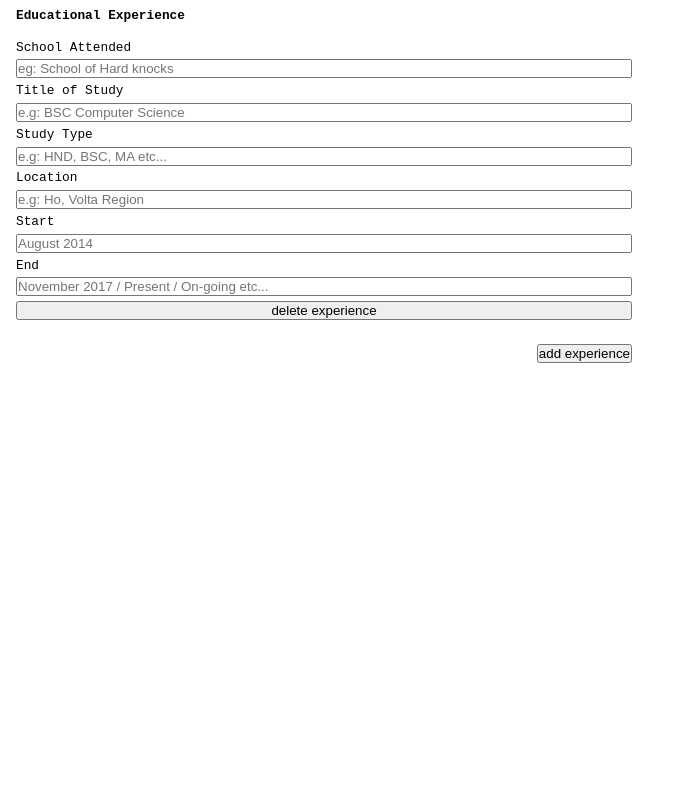
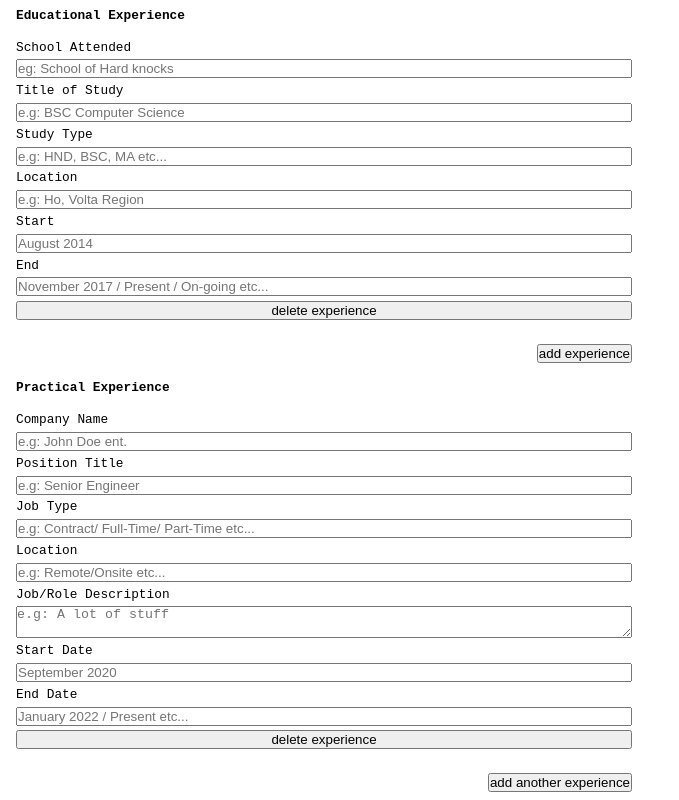
Before and after one commit to kafui4k/cv-project, a React (Create React App) app: page / in a window 1280 px wide. Shown: the part 336-1136 px from the top of the page, without its empty margins (0-679 px from the left). Before the commit the page ends 816 px from the top, so only its background shows below. Built offline with nearby package versions, Linux system fonts and the light colour scheme.

Commit message:
fixing preview of Work Experience data in PreviewForm component, with updating Form Component with workExperienceDetails state object

```diff
--- a/src/components/Form.js
+++ b/src/components/Form.js
@@ -1,7 +1,7 @@
 import React, { Component } from 'react';
 import Personal from './forms/Personal';
 import Educational from './forms/Educational';
-// import Practical from './forms/Practical';
+import Practical from './forms/Practical';
 import PreviewForm from './PreviewForm';
 
 class Form extends Component {
@@ -27,6 +27,18 @@ class Form extends Component {
           start: '',
           end: '',
           location: ''
+        }
+      ],
+      workExperienceDetails: [
+        {
+          id: Math.floor(Math.random() * 0 + 1),
+          companyName: '',
+          positionTitle: '',
+          jobType: '',
+          location: '',
+          jobDescription: '',
+          startDate: '',
+          endDate: ''
         }
       ]
     };
@@ -75,6 +87,44 @@ class Form extends Component {
     });
   };
 
+  handleWorkExperienceFormChange = (e, id) => {
+    const newWorkExperiences = this.state.workExperienceDetails.map(
+      (workExperienceDetail) => {
+        if (id === workExperienceDetail.id) {
+          return { ...workExperienceDetail, [e.target.name]: e.target.value };
+        }
+        return workExperienceDetail;
+      }
+    );
+    this.setState({ workExperienceDetails: newWorkExperiences });
+  };
+
+  addNewWorkExperience = () => {
+    this.setState((prevState) => ({
+      workExperienceDetails: [
+        ...prevState.workExperienceDetails,
+        {
+          id: this.state.workExperienceDetails.length + 1,
+          companyName: '',
+          positionTitle: '',
+          jobType: '',
+          location: '',
+          jobDescription: '',
+          startDate: '',
+          endDate: ''
+        }
+      ]
+    }));
+  };
+
+  handleDeleteWorkExperience = (id) => {
+    this.setState({
+      workExperienceDetails: this.state.workExperienceDetails.filter(
+        (workExperience) => workExperience.id !== id
+      )
+    });
+  };
+
   handleFormSubmit = () => {
     console.log(this.state.biodata);
   };
@@ -102,7 +152,14 @@ class Form extends Component {
                 this.handleRemoveEducationalExperience
               }
             />
-            {/* <Practical /> */}
+            <Practical
+              workExperienceDetails={this.state.workExperienceDetails}
+              handleWorkExperienceFormChange={
+                this.handleWorkExperienceFormChange
+              }
+              addNewWorkExperience={this.addNewWorkExperience}
+              handleDeleteWorkExperience={this.handleDeleteWorkExperience}
+            />
             {/* <button
               className="form_fields_wrapper___button"
               onClick={this.handleFormSubmit}
@@ -114,6 +171,7 @@ class Form extends Component {
         <PreviewForm
           data={this.state.biodata}
           educationalDetails={this.state.educationalDetails}
+          workExperienceDetails={this.state.workExperienceDetails}
         />
       </div>
     );
--- a/src/components/PreviewForm.js
+++ b/src/components/PreviewForm.js
@@ -2,8 +2,8 @@ import React from 'react';
 
 export default function PreviewForm({
   data,
-  educationalDetails
-  //   workExperiences
+  educationalDetails,
+  workExperienceDetails
 }) {
   return (
     <section>
@@ -45,27 +45,28 @@ export default function PreviewForm({
           </div>
         ))}
 
-      {/* {workExperiences &&
       <h3 className="profile___work___wrapper">Practical Experience</h3>
-            workExperiences.map((workExp, i) => (
-              <div key={i + 1}>
+      {workExperienceDetails &&
+        workExperienceDetails.map((workExperienceDetail) => (
+          <div key={workExperienceDetail.id}>
             <div className="profile-work">
-                  <h3>{workExp.positionTitle}</h3>
-                  <h3>{workExp.companyName}</h3>
+              <h3>{workExperienceDetail.positionTitle}</h3>
+              <h3>{workExperienceDetail.companyName}</h3>
               <h3>
-                    {workExp.startDate} - {workExp.endDate}
+                {workExperienceDetail.startDate} -{' '}
+                {workExperienceDetail.endDate}
               </h3>
             </div>
             <div>
               <span>
-                    {workExp.location} | {workExp.jobType}
+                {workExperienceDetail.location} | {workExperienceDetail.jobType}
               </span>
               <ul>
-                    <li>{workExp.jobDescription}</li>
+                <li>{workExperienceDetail.jobDescription}</li>
               </ul>
             </div>
           </div>
-            ))} */}
+        ))}
     </section>
   );
 }
--- a/src/components/forms/Practical.js
+++ b/src/components/forms/Practical.js
@@ -1,67 +1,23 @@
-import React, { useState } from 'react';
+import React from 'react';
 import PracticalItem from './PracticalItem';
 
-function Practical() {
-  const [workExperiences, setWorkExperiences] = useState([
-    {
-      id: Math.floor((Math.random() * 100) / 2),
-      companyName: '',
-      positionTitle: '',
-      jobType: '',
-      location: '',
-      jobDescription: '',
-      startDate: '',
-      endDate: ''
-    }
-  ]);
-
-  const handleWorkExperienceFormChange = (e, id) => {
-    const newWorkExperiences = workExperiences.map((workExperience) => {
-      if (id === workExperience.id) {
-        return { ...workExperience, [e.target.name]: e.target.value };
-      }
-      return workExperience;
-    });
-    setWorkExperiences(newWorkExperiences);
-  };
-
-  const addNewWorkExperience = () => {
-    setWorkExperiences([
-      ...workExperiences,
-      {
-        id: Math.floor((Math.random() * 100) / 2),
-        companyName: '',
-        positionTitle: '',
-        jobType: '',
-        location: '',
-        jobDescription: '',
-        startDate: '',
-        endDate: ''
-      }
-    ]);
-  };
-
-  const handleDeleteWorkExperience = (id) => {
-    setWorkExperiences(
-      workExperiences.filter((workExperience) => workExperience.id !== id)
-    );
-  };
-
+function Practical({
+  workExperienceDetails,
+  handleWorkExperienceFormChange,
+  addNewWorkExperience,
+  handleDeleteWorkExperience
+}) {
   return (
     <div className="practical_experience_wrapper">
       <h4 className="pinfo___title">Practical Experience</h4>
-      {workExperiences.map((workExp) => {
+      {workExperienceDetails.map((workExperienceDetail) => {
         return (
-          <>
-            <PracticalItem
-              key={workExp.id}
-              experience={workExp}
-              onChange={handleWorkExperienceFormChange}
-            />
-            <button onClick={() => handleDeleteWorkExperience(workExp.id)}>
-              delete experience
-            </button>
-          </>
+          <PracticalItem
+            key={workExperienceDetail.id}
+            workexperiencedetail={workExperienceDetail}
+            handleWorkExperienceFormChange={handleWorkExperienceFormChange}
+            handleDeleteWorkExperience={handleDeleteWorkExperience}
+          />
         );
       })}
       <div className="practical___experience___wrapper___buttons">
--- a/src/components/forms/PracticalItem.js
+++ b/src/components/forms/PracticalItem.js
@@ -2,7 +2,11 @@ import React from 'react';
 import Input from '../Input';
 import TextArea from '../TextArea';
 
-function PracticalItem({ experience, onChange }) {
+function PracticalItem({
+  workexperiencedetail,
+  handleWorkExperienceFormChange,
+  handleDeleteWorkExperience
+}) {
   return (
     <section className="practical___experience___form_fields">
       <label htmlFor="companyName">Company Name</label>
@@ -10,8 +14,10 @@ function PracticalItem({ experience, onChange }) {
         type="text"
         name="companyName"
         placeholder="e.g: John Doe ent."
-        value={experience.companyName}
-        onChange={(event) => onChange(event, experience.id)}
+        value={workexperiencedetail.companyName}
+        onChange={(event) =>
+          handleWorkExperienceFormChange(event, workexperiencedetail.id)
+        }
       />
 
       <label htmlFor="positionTitle">Position Title</label>
@@ -19,8 +25,10 @@ function PracticalItem({ experience, onChange }) {
         type="text"
         name="positionTitle"
         placeholder="e.g: Senior Engineer"
-        value={experience.positionTitle}
-        onChange={(event) => onChange(event, experience.id)}
+        value={workexperiencedetail.positionTitle}
+        onChange={(event) =>
+          handleWorkExperienceFormChange(event, workexperiencedetail.id)
+        }
       />
 
       <label htmlFor="jobType">Job Type</label>
@@ -28,8 +36,10 @@ function PracticalItem({ experience, onChange }) {
         type="text"
         name="jobType"
         placeholder="e.g: Contract/ Full-Time/ Part-Time etc..."
-        value={experience.jobType}
-        onChange={(event) => onChange(event, experience.id)}
+        value={workexperiencedetail.jobType}
+        onChange={(event) =>
+          handleWorkExperienceFormChange(event, workexperiencedetail.id)
+        }
       />
 
       <label htmlFor="location">Location</label>
@@ -37,16 +47,20 @@ function PracticalItem({ experience, onChange }) {
         type="text"
         name="location"
         placeholder="e.g: Remote/Onsite etc..."
-        value={experience.location}
-        onChange={(event) => onChange(event, experience.id)}
+        value={workexperiencedetail.location}
+        onChange={(event) =>
+          handleWorkExperienceFormChange(event, workexperiencedetail.id)
+        }
       />
 
       <label htmlFor="jobDescription">Job/Role Description</label>
       <TextArea
         name="jobDescription"
         placeholder="e.g: A lot of stuff"
-        value={experience.jobDescription}
-        onChange={(event) => onChange(event, experience.id)}
+        value={workexperiencedetail.jobDescription}
+        onChange={(event) =>
+          handleWorkExperienceFormChange(event, workexperiencedetail.id)
+        }
       ></TextArea>
 
       <label htmlFor="startDate">Start Date</label>
@@ -54,8 +68,10 @@ function PracticalItem({ experience, onChange }) {
         type="text"
         name="startDate"
         placeholder="September 2020"
-        value={experience.startDate}
-        onChange={(event) => onChange(event, experience.id)}
+        value={workexperiencedetail.startDate}
+        onChange={(event) =>
+          handleWorkExperienceFormChange(event, workexperiencedetail.id)
+        }
       />
 
       <label htmlFor="endDate">End Date</label>
@@ -63,9 +79,16 @@ function PracticalItem({ experience, onChange }) {
         type="text"
         name="endDate"
         placeholder="January 2022 / Present etc..."
-        value={experience.endDate}
-        onChange={(event) => onChange(event, experience.id)}
+        value={workexperiencedetail.endDate}
+        onChange={(event) =>
+          handleWorkExperienceFormChange(event, workexperiencedetail.id)
+        }
       />
+      <button
+        onClick={() => handleDeleteWorkExperience(workexperiencedetail.id)}
+      >
+        delete experience
+      </button>
     </section>
   );
 }
```
Lines whose indentation alone changed are shown as unchanged.
